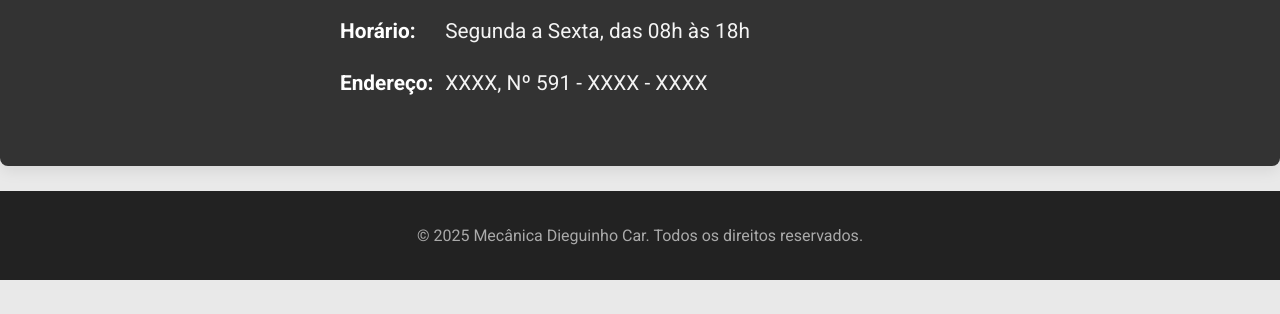
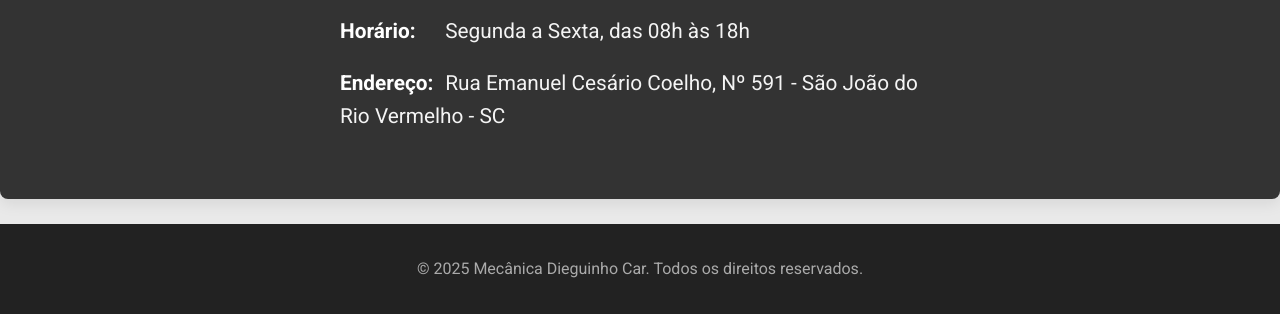
Before and after one commit to vitorcostadev/dcar-site, a plain HTML site: page docs/index.html in a window 1280 px wide. Shown: the part 1677-1991 px from the top of the page. Before the commit the page ends 1957 px from the top, so only its background shows below. Drawn offline with nearby package versions, Linux system fonts and the light colour scheme.

Commit message:
updated the address

```diff
--- a/docs/index.html
+++ b/docs/index.html
@@ -90,7 +90,7 @@
                     </li>
                     <li>
                         <strong>Endereço:</strong>
-                        XXXX, Nº 591 - XXXX - XXXX
+                        Rua Emanuel Cesário Coelho, Nº 591 - São João do Rio Vermelho - SC
                     </li>
                 </ul>
             </div>
```
